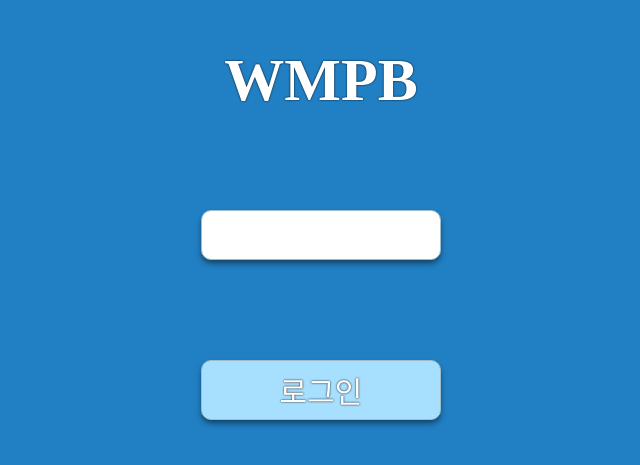
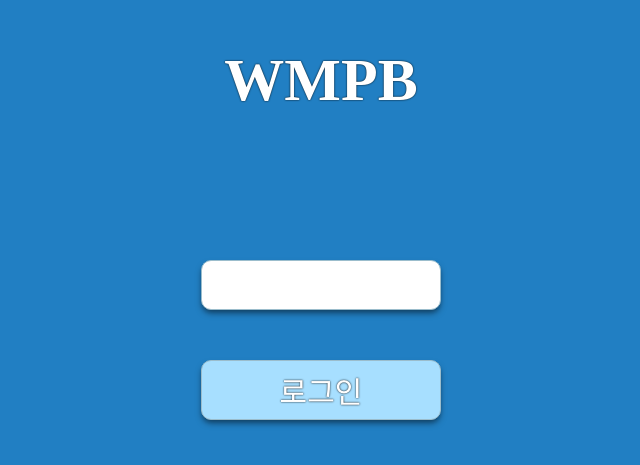
Before and after one commit to heyinssa/Born2Learn, a React (Create React App) app in the folder frontend/: page / in a window 1280 px wide. Shown: the part 165-630 px from the top of the page, without its empty margins (319-959 px from the left). Built offline with nearby package versions, Linux system fonts and the light colour scheme; a web font is replaced by a local one.

Commit message:
Feat : 수정

```diff
--- a/frontend/src/pages/Entrance/Entrance.scss
+++ b/frontend/src/pages/Entrance/Entrance.scss
@@ -18,7 +18,7 @@
   justify-content: center;
 
   .title {
-    padding-bottom: 100px;
+    padding-bottom: 150px;
     text-shadow: 0 0 2px black;
   }
 
@@ -41,7 +41,7 @@
     width: 240px;
     background-color: rgb(167, 223, 255);
     border: 1px solid #9bbdcc;
-    margin-top: 100px;
+    margin-top: 50px;
     border-radius: 10px;
     font-family: 'EliceDigitalBaeum_Bold';
     font-size: 30px;
--- a/frontend/src/pages/Login/Login.js
+++ b/frontend/src/pages/Login/Login.js
@@ -67,7 +67,7 @@ const Login = ({ location }) => {
           {idResult !== 'error' ? (
             <>
               <h1 className="title">WMPB</h1>
-              <h1>id : {id}</h1>
+              <h1>{id}</h1>
               <PatternLock
                 width={300}
                 pointSize={15}
```
